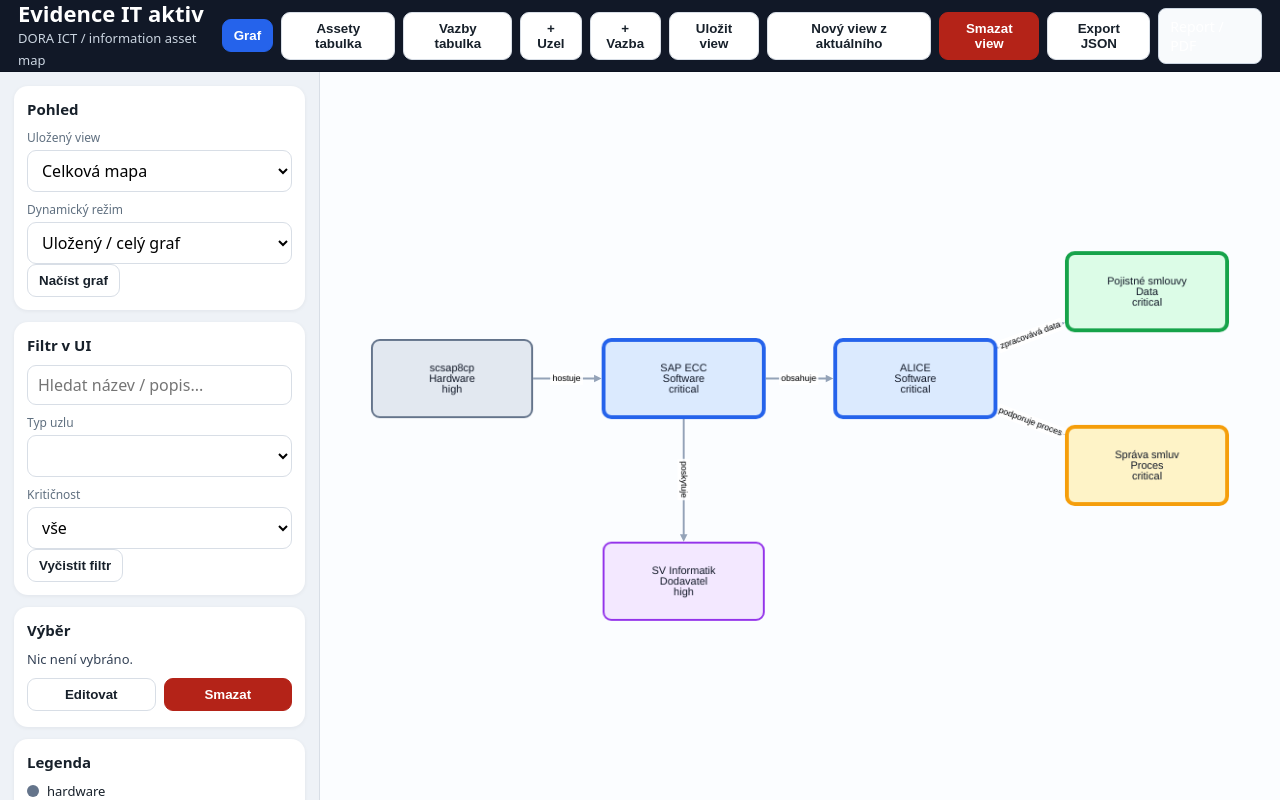
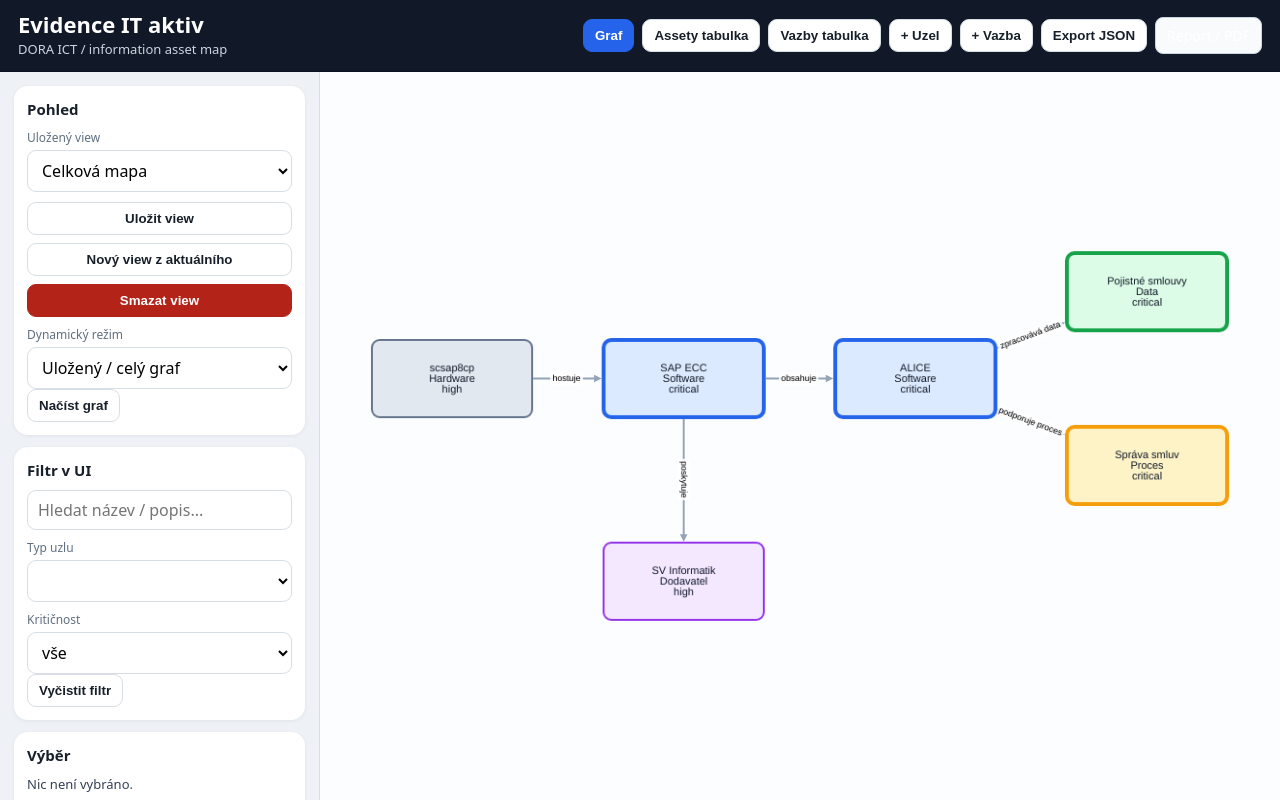
Before and after one commit to petr-toman/dora-asset-manager, a PHP site: page / in a window 1280 px wide. Run offline with PHP 8.4, Linux system fonts and the light colour scheme; some libraries are stand-ins or nearby versions.

Commit message:
v6: move view actions into sidebar

```diff
--- a/app/assets/style.css
+++ b/app/assets/style.css
@@ -51,6 +51,15 @@ button.icon { border: none; background: transparent; font-size: 26px; padding: 0
 #selectedInfo { font-size: 13px; line-height: 1.4; color: #334155; }
 .small-actions { display: flex; gap: 8px; margin-top: 10px; }
 .small-actions button { flex: 1; }
+
+.view-actions {
+    display: grid;
+    grid-template-columns: 1fr;
+    gap: 8px;
+    margin-top: 10px;
+}
+.view-actions button { width: 100%; }
+
 
 .canvas-wrap { position: relative; background: #fbfdff; }
 #cy { position: absolute; inset: 0; }
--- a/app/views/main.php
+++ b/app/views/main.php
@@ -19,9 +19,6 @@
         <button id="btnShowEdgesTable">Vazby tabulka</button>
         <button id="btnAddNode">+ Uzel</button>
         <button id="btnAddEdge">+ Vazba</button>
-        <button id="btnSaveView">Uložit view</button>
-        <button id="btnCloneView">Nový view z aktuálního</button>
-        <button id="btnDeleteView" class="danger subtle-danger">Smazat view</button>
         <button id="btnExport">Export JSON</button>
         <a class="button" href="/report.php" target="_blank">Report / PDF</a>
     </div>
@@ -33,6 +30,11 @@
             <h2>Pohled</h2>
             <label>Uložený view</label>
             <select id="viewSelect"></select>
+            <div class="view-actions">
+                <button id="btnSaveView">Uložit view</button>
+                <button id="btnCloneView">Nový view z aktuálního</button>
+                <button id="btnDeleteView" class="danger subtle-danger">Smazat view</button>
+            </div>
 
             <label>Dynamický režim</label>
             <select id="modeSelect">
```
Also changed, not shown: README.md.
